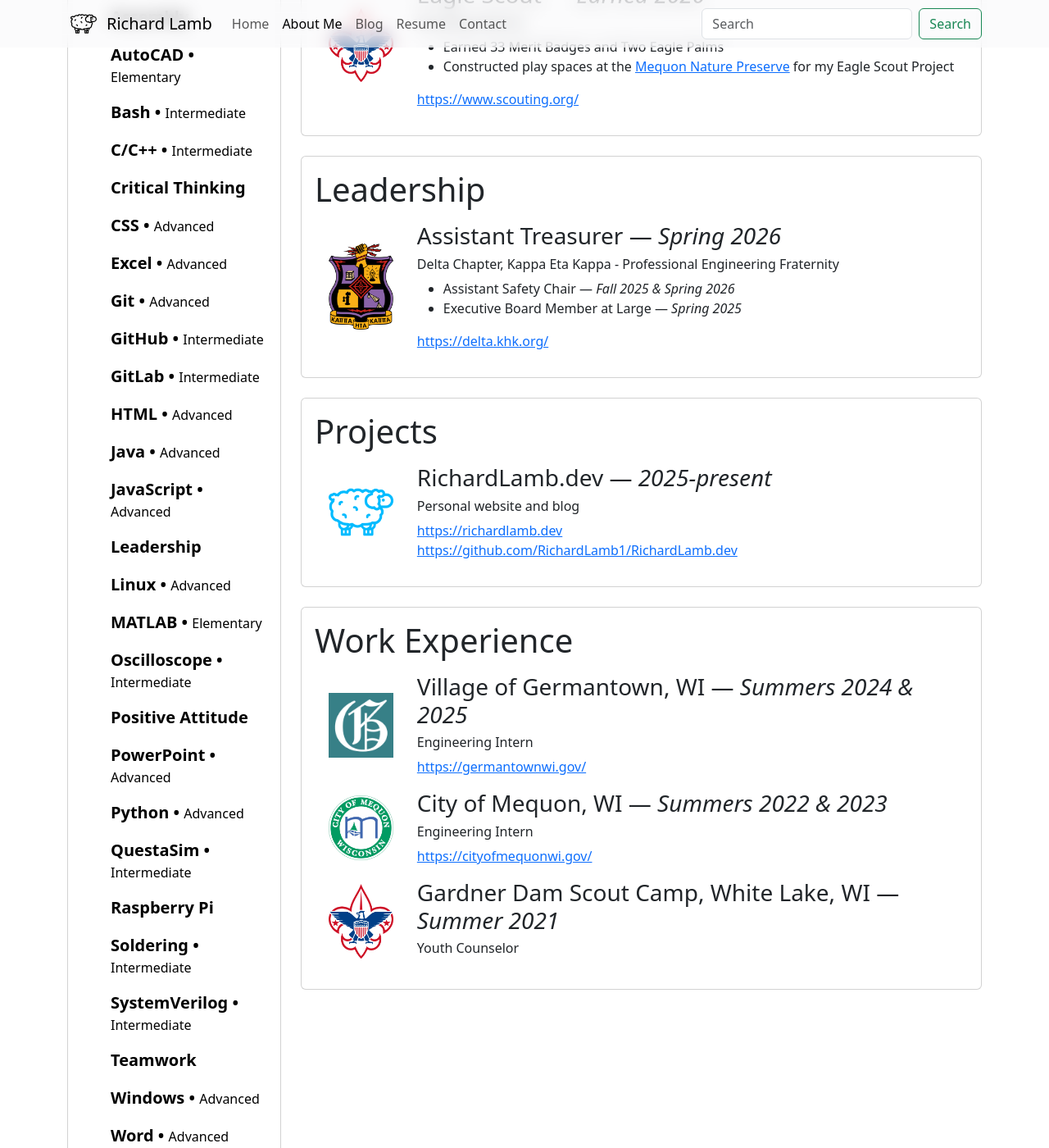
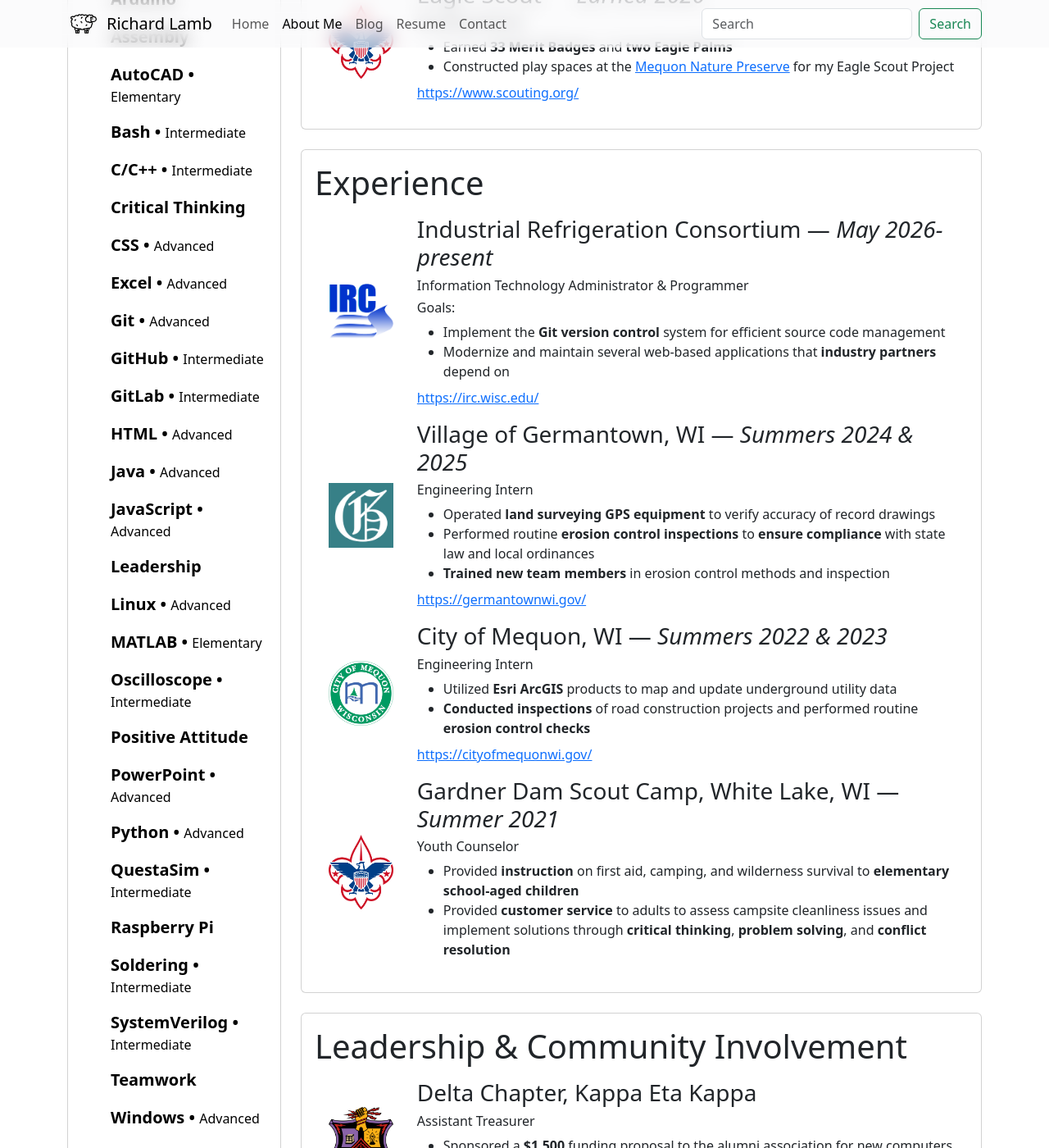
Before and after one commit to RichardLamb1/RichardLamb.dev, a Jekyll site: the page built from about.html, in a window 1280 px wide and 1400 px high, scrolled down 776 px. Shown: the whole window at 82% size. Built offline with Jekyll 4.4.1, drawn with Linux system fonts in a browser that asks for light colours; some of the changed text lies outside the part shown.

Commit message:
Job update

```diff
--- a/about.html
+++ b/about.html
@@ -4,7 +4,7 @@ description: Richard Lamb is a Computer Engineering and Computer Science student
 layout: nocompress
 permalink: /about
 
-_bio-short: "Computer Science and Engineering @ UW-Madison"
+_bio-short: "IT Administrator @ UW IRC<br>Computer Science and Engineering @ UW-Madison"
 #_bio-long: >-
 _location: "Madison, WI, United States"
 ---
@@ -173,8 +173,8 @@ _location: "Madison, WI, United States"
                                 <div class="col-md-10 align-content-center ps-0">
                                     <h3>Eagle Scout &mdash; <em>Earned 2020</em></h3>
                                     <h6>Scouting America</h6>
-                                    <ul>
-                                        <li>Earned 33 Merit Badges and Two Eagle Palms</li>
+                                    <ul class="mb-2">
+                                        <li>Earned <b>33 Merit Badges</b> and <b>two Eagle Palms</b></li>
                                         <li>Constructed play spaces at the
                                             <a href="https://mequonnaturepreserve.org/" target="_blank">Mequon Nature Preserve</a>
                                             for my Eagle Scout Project
@@ -186,20 +186,84 @@ _location: "Madison, WI, United States"
                         </div>
                     </div>
 
-                    <!-- Leadership -->
+                    <!-- Experience -->
                     <div class="card mb-4">
                         <div class="card-body">
-                            <h1 class="card-title">Leadership</h1>
+                            <h1 class="card-title">Experience</h1>
+                            <div class="row my-3">
+                                <div class="col-md-2 align-content-center text-center">
+                                    <img src="/assets/img/work_exp/uw_irc.png" width="70%" />
+                                </div>
+                                <div class="col-md-10 align-content-center ps-0">
+                                    <h3>Industrial Refrigeration Consortium &mdash; <em>May 2026-present</em></h3>
+                                    <h6>Information Technology Administrator & Programmer</h6>
+                                    <h6>Goals:</h6>
+                                    <ul class="mb-2">
+                                        <li>Implement the <b>Git version control</b> system for efficient source code management</li>
+                                        <li>Modernize and maintain several web-based applications that <b>industry partners</b> depend on</li>
+                                    </ul>
+                                    <a href="https://irc.wisc.edu/home/" target="_blank">https://irc.wisc.edu/</a>
+                                </div>
+                            </div>
+                            <div class="row my-3">
+                                <div class="col-md-2 align-content-center text-center">
+                                    <img src="/assets/img/work_exp/germantown.jpeg" width="70%" />
+                                </div>
+                                <div class="col-md-10 align-content-center ps-0">
+                                    <h3>Village of Germantown, WI &mdash; <em>Summers 2024 & 2025</em></h3>
+                                    <h6>Engineering Intern</h6>
+                                    <ul class="mb-2">
+                                        <li>Operated <b>land surveying GPS equipment</b> to verify accuracy of record drawings</li>
+                                        <li>Performed routine <b>erosion control inspections</b> to <b>ensure compliance</b> with state law and local ordinances</li>
+                                        <li><b>Trained new team members</b> in erosion control methods and inspection</li>
+                                    </ul>
+                                    <a href="https://germantownwi.gov/" target="_blank">https://germantownwi.gov/</a>
+                                </div>
+                            </div>
+                            <div class="row my-3">
+                                <div class="col-md-2 align-content-center text-center">
+                                    <img src="/assets/img/work_exp/mequon.png" width="70%" />
+                                </div>
+                                <div class="col-md-10 align-content-center ps-0">
+                                    <h3>City of Mequon, WI &mdash; <em>Summers 2022 & 2023</em></h3>
+                                    <h6>Engineering Intern</h6>
+                                    <ul class="mb-2">
+                                        <li>Utilized <b>Esri ArcGIS</b> products to map and update underground utility data</li>
+                                        <li><b>Conducted inspections</b> of road construction projects and performed routine <b>erosion control checks</b></li>
+                                    </ul>
+                                    <a href="https://cityofmequonwi.gov/" target="_blank">https://cityofmequonwi.gov/</a>
+                                </div>
+                            </div>
+                            <div class="row my-3">
+                                <div class="col-md-2 align-content-center text-center">
+                                    <img src="/assets/img/scouts.png" width="70%" />
+                                </div>
+                                <div class="col-md-10 align-content-center ps-0">
+                                    <h3>Gardner Dam Scout Camp, White Lake, WI &mdash; <em>Summer 2021</em></h3>
+                                    <h6>Youth Counselor</h6>
+                                    <ul class="mb-2">
+                                        <li>Provided <b>instruction</b> on first aid, camping, and wilderness survival to <b>elementary school-aged children</b></li>
+                                        <li>Provided <b>customer service</b> to adults to assess campsite cleanliness issues and implement solutions through <b>critical thinking</b>, <b>problem solving</b>, and <b>conflict resolution</b></li>
+                                    </ul>
+                                </div>
+                            </div>
+                        </div>
+                    </div>
+
+                    <!-- Leadership & Community Involvement -->
+                    <div class="card mb-4">
+                        <div class="card-body">
+                            <h1 class="card-title">Leadership & Community Involvement</h1>
                             <div class="row my-3">
                                 <div class="col-md-2 align-content-center text-center">
                                     <img src="/assets/img/khk/coatOfArms.png" width="70%" />
                                 </div>
                                 <div class="col-md-10 align-content-center ps-0">
-                                    <h3>Assistant Treasurer &mdash; <em>Spring 2026</em></h3>
-                                    <h6>Delta Chapter, Kappa Eta Kappa - Professional Engineering Fraternity</h6>
-                                    <ul>
-                                        <li>Assistant Safety Chair &mdash; <em>Fall 2025 & Spring 2026</em></li>
-                                        <li>Executive Board Member at Large &mdash; <em>Spring 2025</em></li>
+                                    <h3>Delta Chapter, Kappa Eta Kappa</h3>
+                                    <h6>Assistant Treasurer</h6>
+                                    <ul class="mb-2">
+                                        <li>Sponsored a <b>$1,500</b> funding proposal to the alumni association for new computers</li>
+                                        <li>Delivered a technical talk to a <b>50‑member audience</b> on <b><a href="/blog/2026/05/03/block-ads-anywhere-with-pihole-and-tailscale.html">Pi‑hole</a></b>, explaining its functionality and use in network-based ad blocking</li>
                                     </ul>
                                     <a href="https://delta.khk.org/" target="_blank">https://delta.khk.org/</a>
                                 </div>
@@ -217,45 +281,9 @@ _location: "Madison, WI, United States"
                                 </div>
                                 <div class="col-md-10 align-content-center ps-0">
                                     <h3>RichardLamb.dev &mdash; <em>2025-present</em></h3>
-                                    <h6>Personal website and blog</h6>
-                                    <a href="https://richardlamb.dev" target="_blank">https://richardlamb.dev</a><br />
+                                    <h6>My personal website and blog</h6>
+                                    <a href="https://richardlamb.dev" target="_blank">https://richardlamb.dev</a> &bull;
                                     <a href="https://github.com/RichardLamb1/RichardLamb.dev" target="_blank">https://github.com/RichardLamb1/RichardLamb.dev</a>
-                                </div>
-                            </div>
-                        </div>
-                    </div>
-
-                    <!-- Work Experience -->
-                    <div class="card mb-4">
-                        <div class="card-body">
-                            <h1 class="card-title">Work Experience</h1>
-                            <div class="row my-3">
-                                <div class="col-md-2 align-content-center text-center">
-                                    <img src="/assets/img/work_exp/germantown.jpeg" width="70%" />
-                                </div>
-                                <div class="col-md-10 align-content-center ps-0">
-                                    <h3>Village of Germantown, WI &mdash; <em>Summers 2024 & 2025</em></h3>
-                                    <h6>Engineering Intern</h6>
-                                    <a href="https://germantownwi.gov/" target="_blank">https://germantownwi.gov/</a>
-                                </div>
-                            </div>
-                            <div class="row my-3">
-                                <div class="col-md-2 align-content-center text-center">
-                                    <img src="/assets/img/work_exp/mequon.png" width="70%" />
-                                </div>
-                                <div class="col-md-10 align-content-center ps-0">
-                                    <h3>City of Mequon, WI &mdash; <em>Summers 2022 & 2023</em></h3>
-                                    <h6>Engineering Intern</h6>
-                                    <a href="https://cityofmequonwi.gov/" target="_blank">https://cityofmequonwi.gov/</a>
-                                </div>
-                            </div>
-                            <div class="row my-3">
-                                <div class="col-md-2 align-content-center text-center">
-                                    <img src="/assets/img/scouts.png" width="70%" />
-                                </div>
-                                <div class="col-md-10 align-content-center ps-0">
-                                    <h3>Gardner Dam Scout Camp, White Lake, WI &mdash; <em>Summer 2021</em></h3>
-                                    <h6>Youth Counselor</h6>
                                 </div>
                             </div>
                         </div>
```
Also changed, not shown: assets/img/work_exp/uw_irc.png (added).
